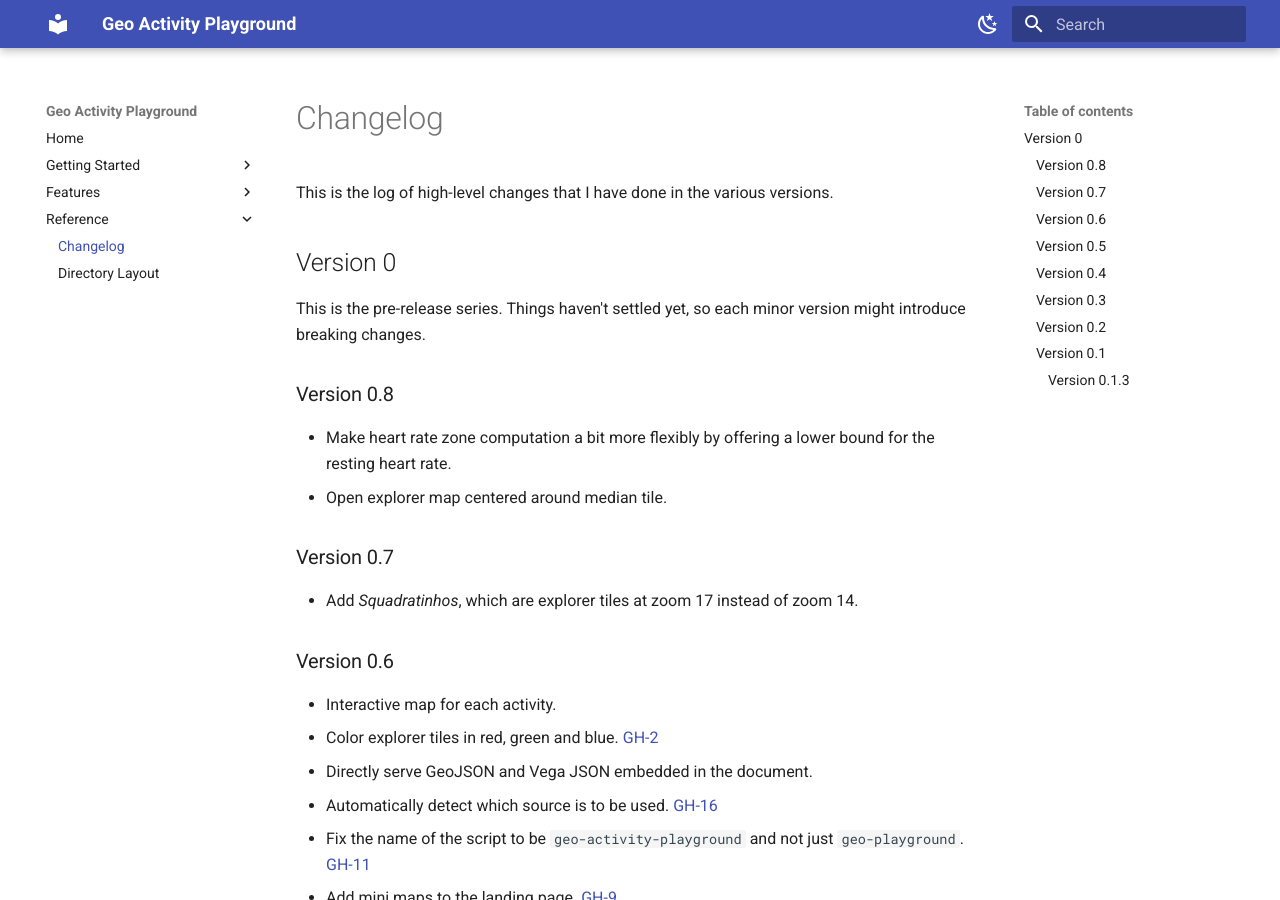
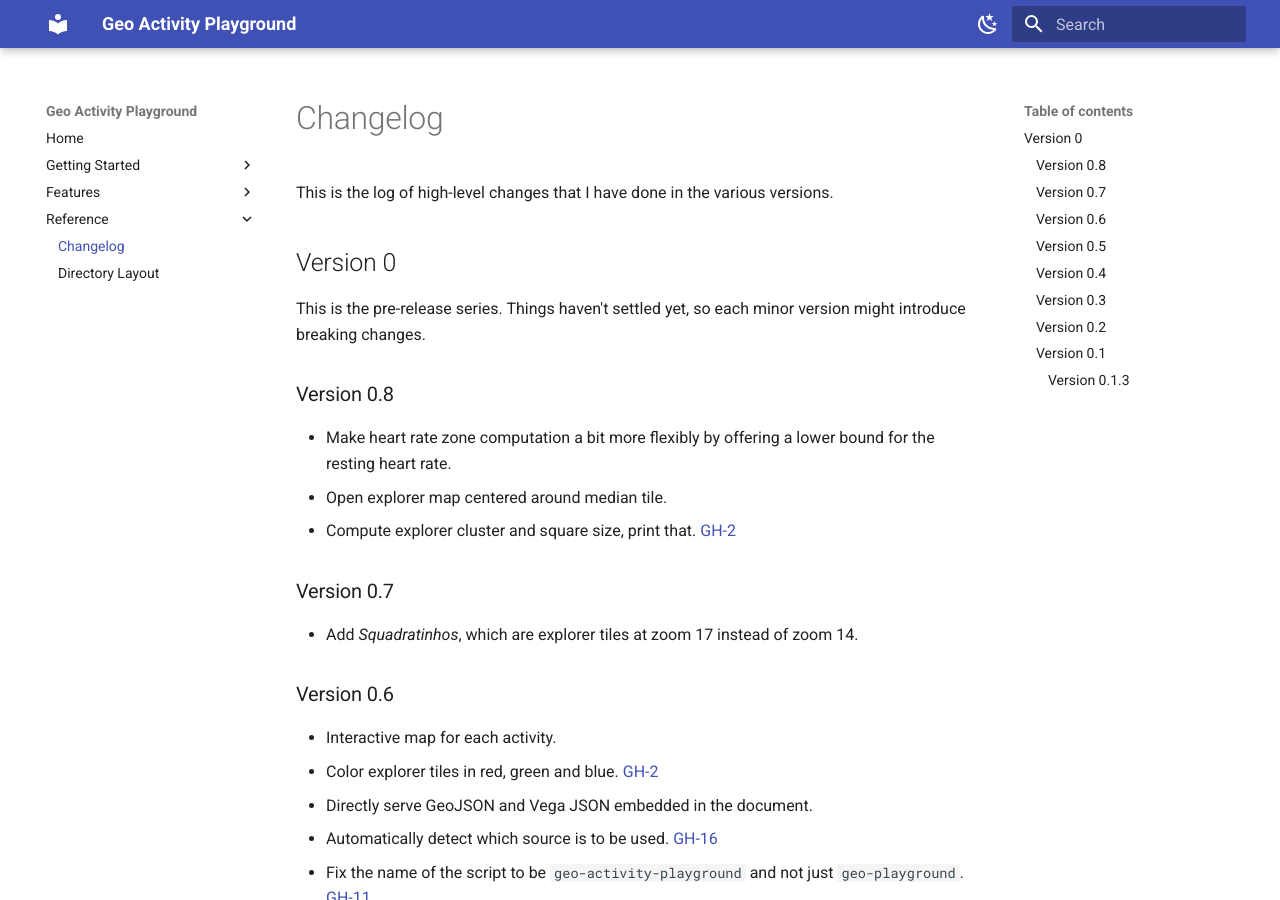
Before and after one commit to martin-ueding/geo-activity-playground, an MkDocs documentation site: the page built from docs/reference/changelog.md, in a window 1280 px wide and 900 px high. Built offline with MkDocs 1.6.1 and Material for MkDocs 9.7.7, drawn with Linux system fonts in a browser that asks for light colours.

Commit message:
Changelog entry

```diff
--- a/docs/reference/changelog.md
+++ b/docs/reference/changelog.md
@@ -10,6 +10,7 @@
 
 - Make heart rate zone computation a bit more flexibly by offering a lower bound for the resting heart rate.
 - Open explorer map centered around median tile.
+- Compute explorer cluster and square size, print that. [GH-2](https://github.com/martin-ueding/geo-activity-playground/issues/2)
 
 ### Version 0.7
 
```
